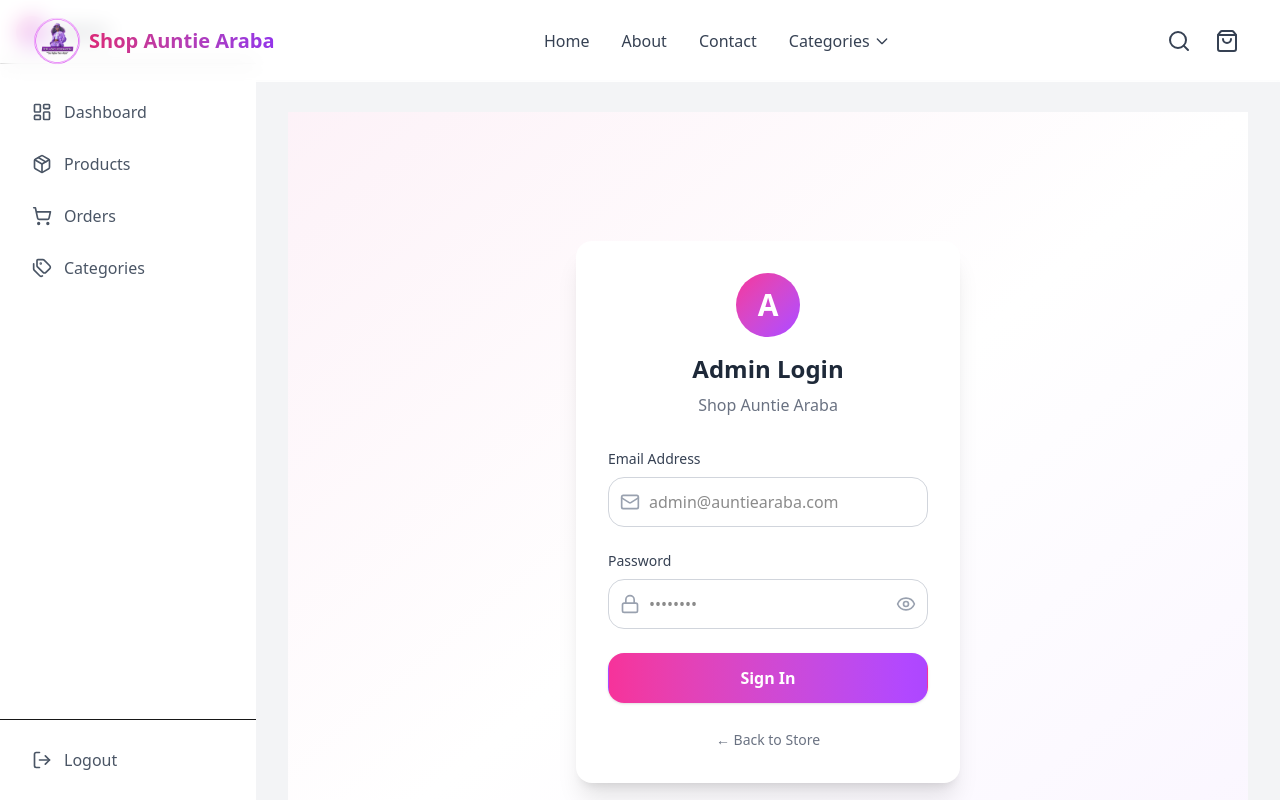
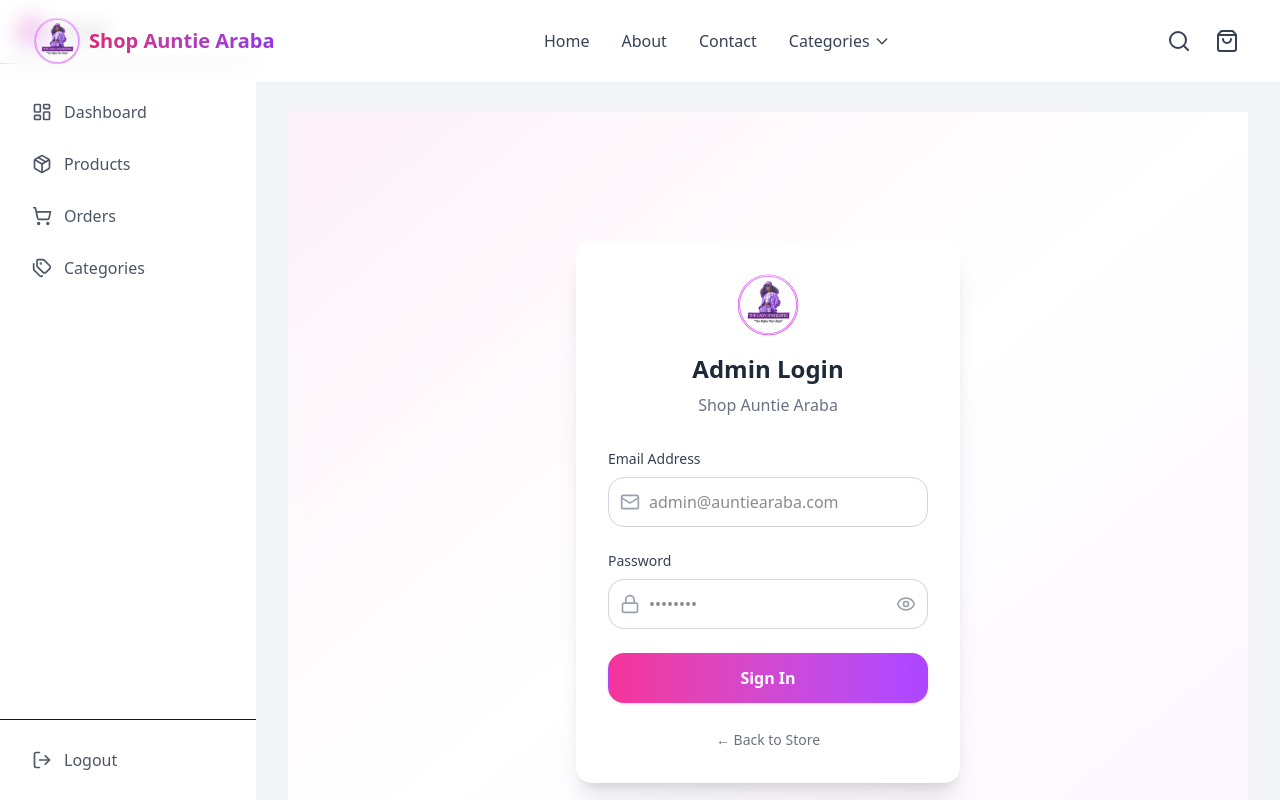
Before and after one commit to dromorongit/AuntieArabaShop, a Next.js app: page /admin/login in a window 1280 px wide. Shown: the top 800 px of the page. Built offline with nearby package versions, Linux system fonts and the light colour scheme.

Commit message:
Replace admin login logo with LADYSTANDARD.PNG

```diff
--- a/src/app/admin/login/page.tsx
+++ b/src/app/admin/login/page.tsx
@@ -44,8 +44,12 @@
         <div className="bg-white rounded-2xl shadow-xl p-8">
           {/* Logo */}
           <div className="text-center mb-8">
-            <div className="inline-flex items-center justify-center w-16 h-16 bg-gradient-to-br from-pink-500 to-purple-500 rounded-full mb-4">
-              <span className="text-3xl font-bold text-white">A</span>
+            <div className="inline-flex items-center justify-center w-16 h-16 mb-4">
+              <img
+                src="/LADYSTANDARD.PNG"
+                alt="Shop Auntie Araba"
+                className="w-full h-full object-contain rounded-full"
+              />
             </div>
             <h1 className="text-2xl font-bold text-gray-800">Admin Login</h1>
             <p className="text-gray-500 mt-2">Shop Auntie Araba</p>
```
